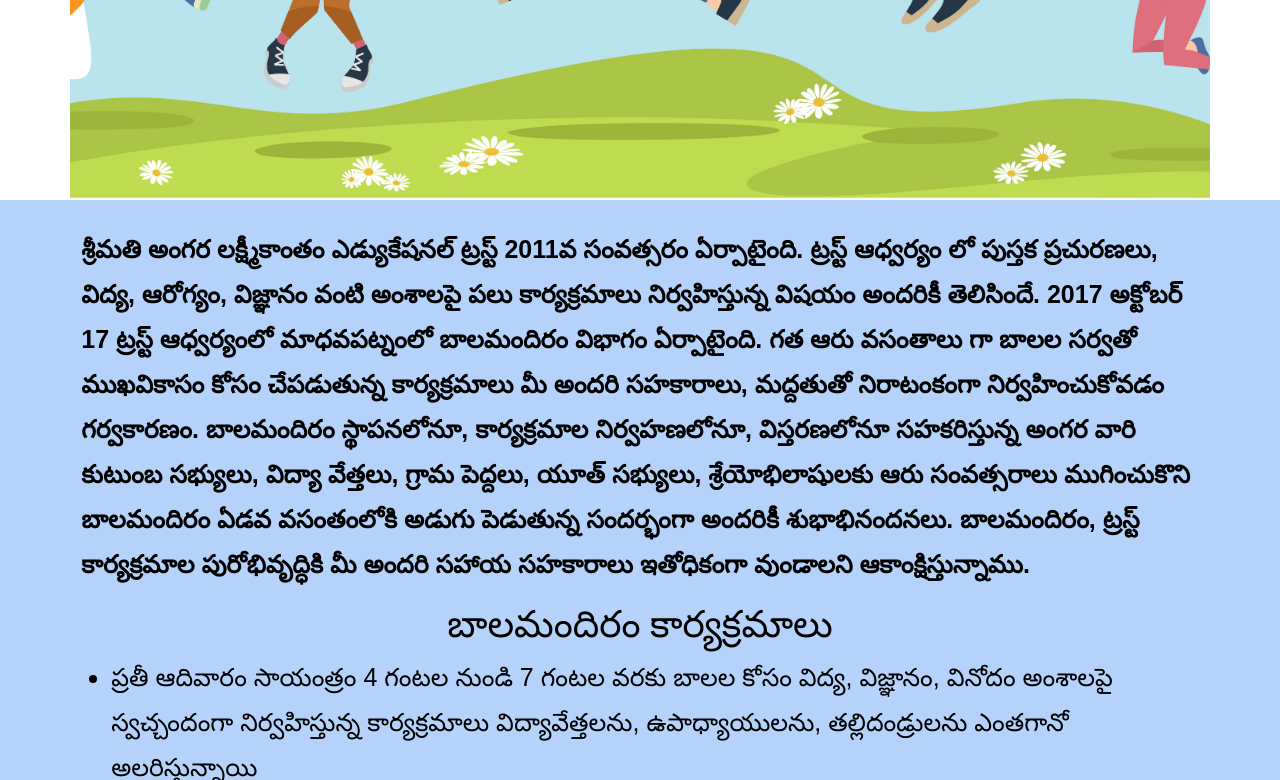
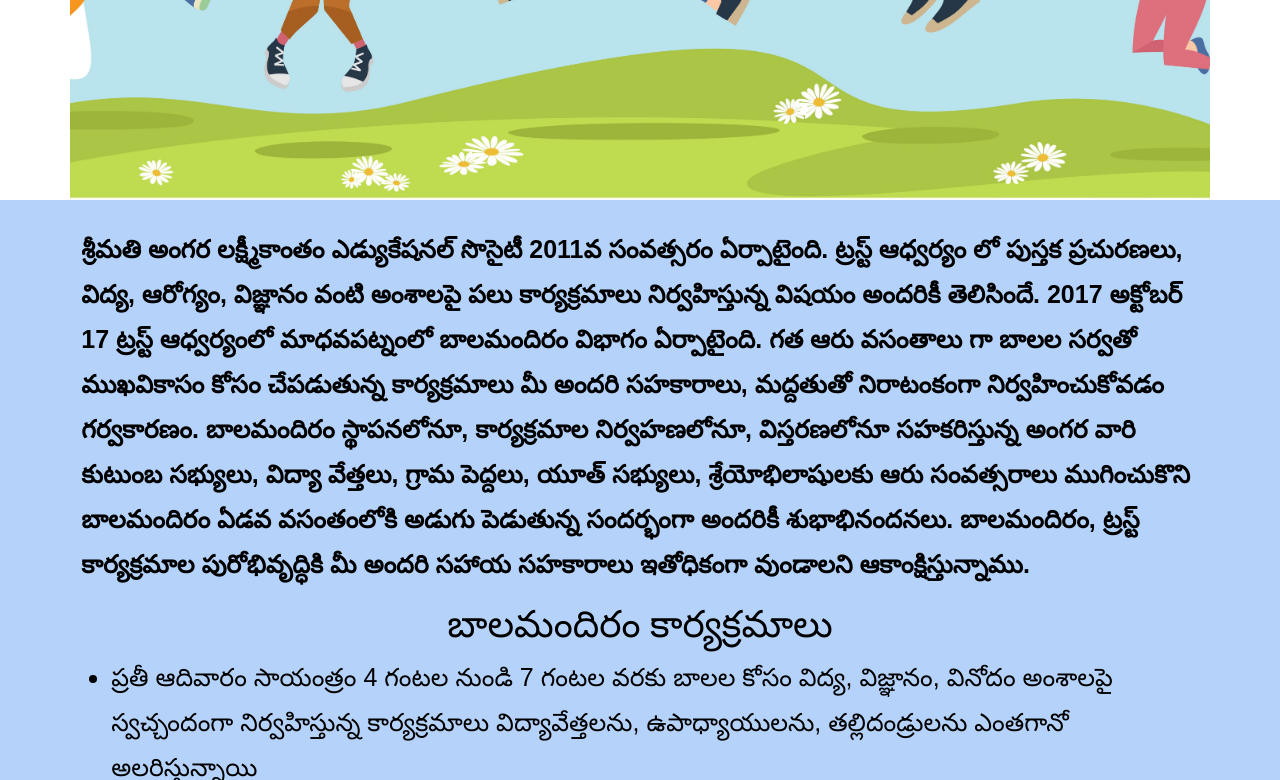
Before and after one commit to sandeep3136/bm, a Django app: page /balamandiram/ in a window 1280 px wide. Shown: the part 600-1380 px from the top of the page. Run offline with Django 3.2, Linux system fonts and the light colour scheme; some web fonts are replaced.

Commit message:
home content change

```diff
--- a/balamandiram/templates/balamandiram/home.html
+++ b/balamandiram/templates/balamandiram/home.html
@@ -100,7 +100,7 @@ body, html {
 
     <strong>
 
-    శ్రీమతి అంగర లక్ష్మీకాంతం ఎడ్యుకేషనల్ ట్రస్ట్ 2011వ సంవత్సరం ఏర్పాటైంది. ట్రస్ట్ ఆధ్వర్యం లో పుస్తక ప్రచురణలు, విద్య, ఆరోగ్యం, విజ్ఞానం వంటి అంశాలపై పలు కార్యక్రమాలు నిర్వహిస్తున్న విషయం అందరికీ తెలిసిందే.
+    శ్రీమతి అంగర లక్ష్మీకాంతం ఎడ్యుకేషనల్ సొసైటీ  2011వ సంవత్సరం ఏర్పాటైంది. ట్రస్ట్ ఆధ్వర్యం లో పుస్తక ప్రచురణలు, విద్య, ఆరోగ్యం, విజ్ఞానం వంటి అంశాలపై పలు కార్యక్రమాలు నిర్వహిస్తున్న విషయం అందరికీ తెలిసిందే.
 2017 అక్టోబర్ 17 ట్రస్ట్ ఆధ్వర్యంలో మాధవపట్నంలో బాలమందిరం విభాగం ఏర్పాటైంది. గత ఆరు వసంతాలు గా బాలల సర్వతో ముఖవికాసం కోసం చేపడుతున్న కార్యక్రమాలు మీ అందరి సహకారాలు, మద్దతుతో నిరాటంకంగా నిర్వహించుకోవడం గర్వకారణం.
 బాలమందిరం స్థాపనలోనూ, కార్యక్రమాల నిర్వహణలోనూ, విస్తరణలోనూ సహకరిస్తున్న అంగర వారి కుటుంబ సభ్యులు, విద్యా వేత్తలు, గ్రామ పెద్దలు, యూత్ సభ్యులు, శ్రేయోభిలాషులకు ఆరు సంవత్సరాలు ముగించుకొని బాలమందిరం ఏడవ వసంతంలోకి అడుగు పెడుతున్న సందర్భంగా అందరికీ శుభాభినందనలు.
 బాలమందిరం, ట్రస్ట్ కార్యక్రమాల పురోభివృద్ధికి మీ అందరి సహాయ సహకారాలు ఇతోధికంగా వుండాలని ఆకాంక్షిస్తున్నాము.
```
